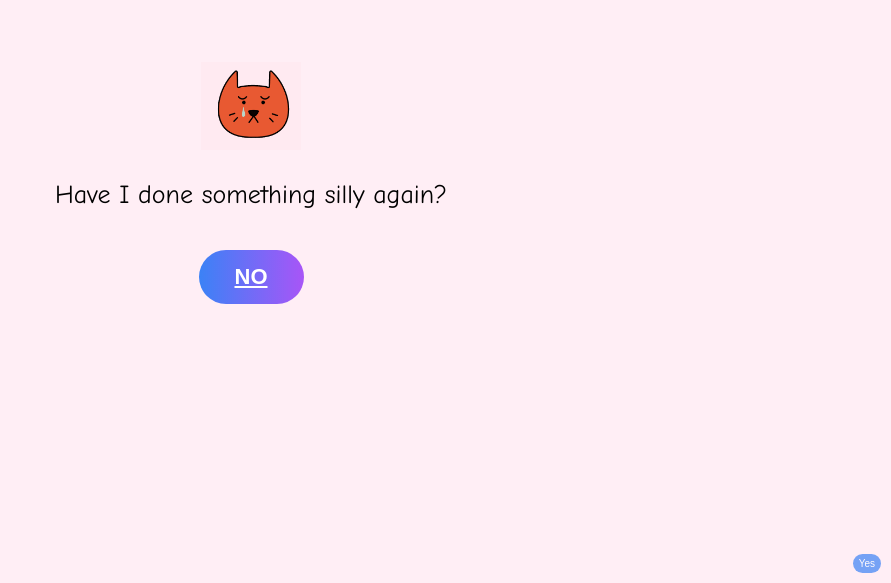
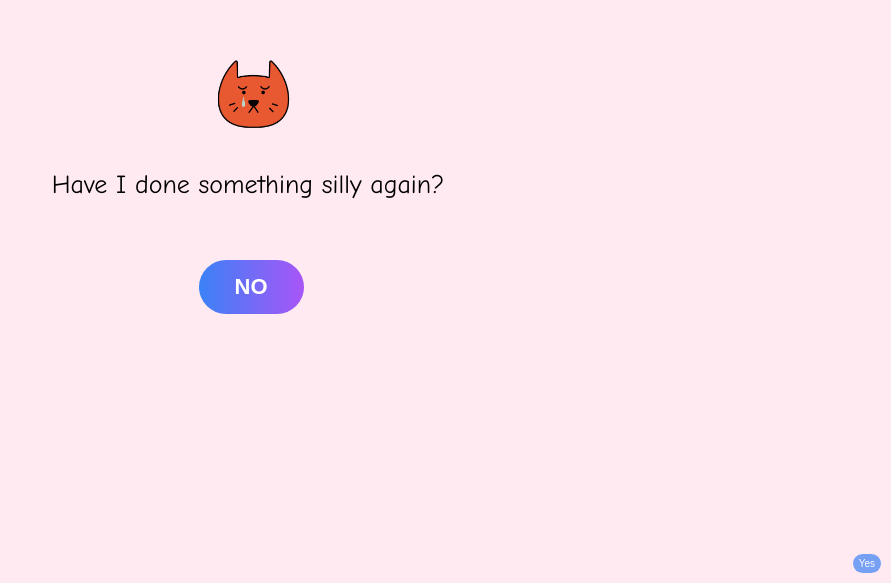
Before and after one commit to DivyTR/pleaseforgiveme, a plain HTML site: page second.html in a window 1280 px wide. Shown: the part 217-800 px from the top of the page, without its empty margins (389-1280 px from the left). Drawn offline with nearby package versions, Linux system fonts and the light colour scheme.

Commit message:
Update second.html

```diff
--- a/second.html
+++ b/second.html
@@ -8,7 +8,7 @@
     body {
       margin: 0;
       padding: 0;
-      background-color: #ffeef5;
+      background-color: #ffeaf1;
       font-family: 'Comic Sans MS', cursive, sans-serif;
       display: flex;
       flex-direction: column;
@@ -16,6 +16,7 @@
       justify-content: center;
       height: 100vh;
       position: relative;
+      text-align: center;
     }
 
     .emoji {
@@ -23,15 +24,10 @@
       margin-bottom: 30px;
     }
 
-    .text {
+    #typewriter-text {
       font-size: 26px;
-      margin-bottom: 40px;
-      animation: fadeIn 1.2s ease-in-out;
-    }
-
-    @keyframes fadeIn {
-      from { opacity: 0; transform: translateY(10px); }
-      to { opacity: 1; transform: translateY(0); }
+      margin-bottom: 50px;
+      min-height: 40px; /* prevents layout shift */
     }
 
     .btn-no {
@@ -42,7 +38,6 @@
       background: linear-gradient(to right, #3b82f6, #a855f7);
       color: white;
       font-weight: bold;
-      text-decoration: underline;
       cursor: pointer;
     }
 
@@ -71,9 +66,26 @@
 </head>
 <body>
   <img class="emoji" src="angry-cat.png" alt="Angry cute cat" />
-  <div class="text">Have I done something silly again?</div>
-  <button class="btn-no">NO</button>
 
-  <button class="btn-yes">Yes</button>
+  <div id="typewriter-text"></div>
+
+  <button class="btn-no" onclick="window.location.href='last.html'">NO</button>
+  <button class="btn-yes" onclick="window.location.href='third.html'">Yes</button>
+
+  <!-- Typewriter JS -->
+  <script src="https://unpkg.com/typewriter-effect@latest/dist/core.js"></script>
+  <script>
+    const app = document.getElementById('typewriter-text');
+
+    const typewriter = new Typewriter(app, {
+      loop: false,
+      delay: 40,
+      cursor: '|',
+    });
+
+    typewriter
+      .typeString("Have I done something silly again?")
+      .start();
+  </script>
 </body>
 </html>
```
